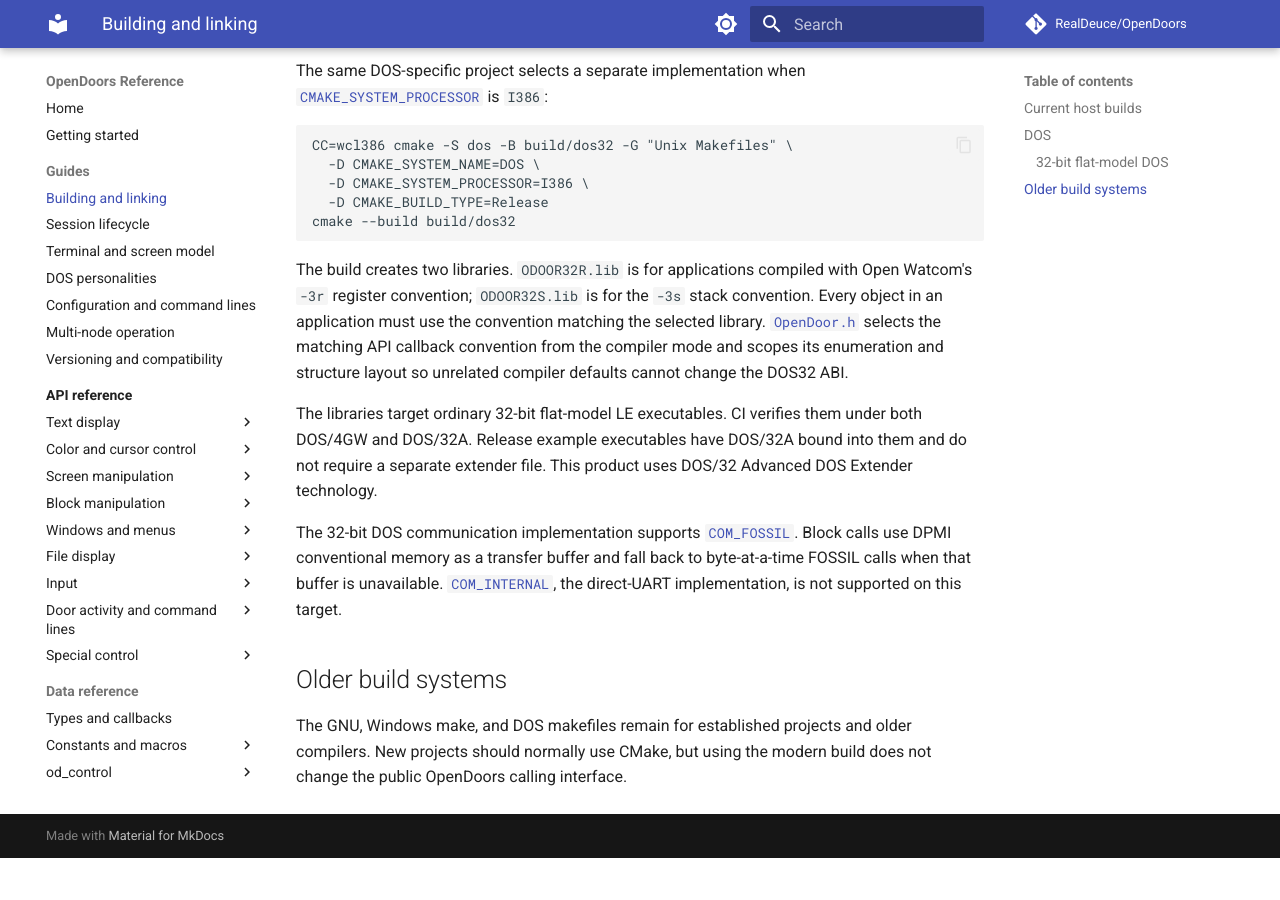
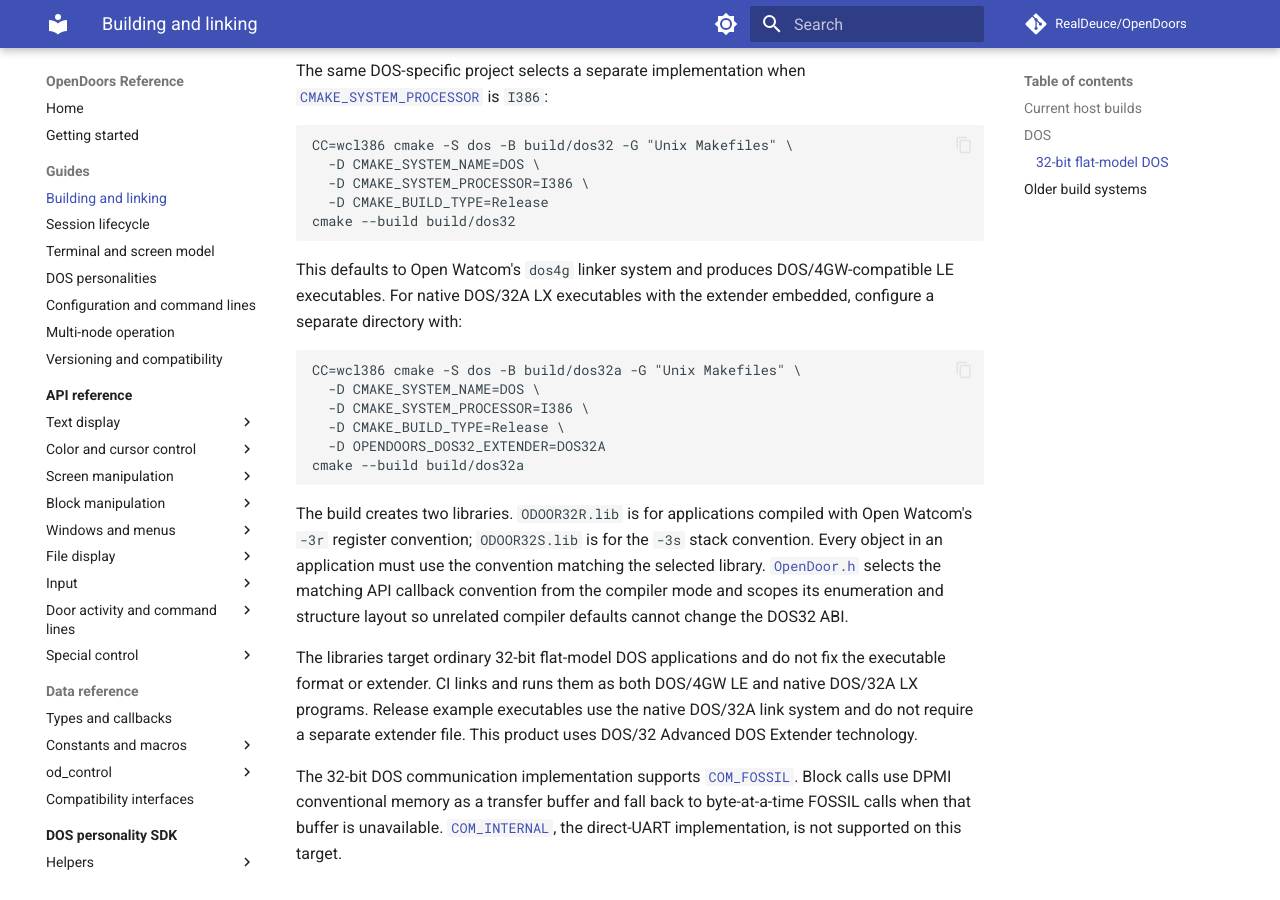
Before and after one commit to RealDeuce/OpenDoors, an MkDocs documentation site: the page built from docs/guides/building.md, in a window 1280 px wide and 900 px high, scrolled down 1674 px. Built offline with MkDocs 1.6.1 and Material for MkDocs 9.7.7, drawn with Linux system fonts in a browser that asks for light colours; comment, search, counter and statistics services are not loaded; before the commit the page ends 2532 px from its top, so only the background shows below that.

Commit message:
Use native DOS32A builds for releases

````diff
--- a/docs/guides/building.md
+++ b/docs/guides/building.md
@@ -94,6 +94,19 @@
 cmake --build build/dos32
 ```
 
+This defaults to Open Watcom's `dos4g` linker system and produces
+DOS/4GW-compatible LE executables. For native DOS/32A LX executables with the
+extender embedded, configure a separate directory with:
+
+```sh
+CC=wcl386 cmake -S dos -B build/dos32a -G "Unix Makefiles" \
+  -D CMAKE_SYSTEM_NAME=DOS \
+  -D CMAKE_SYSTEM_PROCESSOR=I386 \
+  -D CMAKE_BUILD_TYPE=Release \
+  -D OPENDOORS_DOS32_EXTENDER=DOS32A
+cmake --build build/dos32a
+```
+
 The build creates two libraries. `ODOOR32R.lib` is for applications compiled
 with Open Watcom's `-3r` register convention; `ODOOR32S.lib` is for the `-3s`
 stack convention. Every object in an application must use the convention
@@ -102,10 +115,11 @@
 its enumeration and structure layout so unrelated compiler defaults cannot
 change the DOS32 ABI.
 
-The libraries target ordinary 32-bit flat-model LE executables. CI verifies
-them under both DOS/4GW and DOS/32A. Release example executables have DOS/32A
-bound into them and do not require a separate extender file. This product uses
-DOS/32 Advanced DOS Extender technology.
+The libraries target ordinary 32-bit flat-model DOS applications and do not
+fix the executable format or extender. CI links and runs them as both
+DOS/4GW LE and native DOS/32A LX programs. Release example executables use the
+native DOS/32A link system and do not require a separate extender file. This
+product uses DOS/32 Advanced DOS Extender technology.
 
 The 32-bit DOS communication implementation supports
 [`COM_FOSSIL`](../reference/constants/session.md#communication-methods).
````
Also changed, not shown: CHANGELOG.md (+2 -2 lines), README.md (+8 -3 lines), release/RELEASE_NOTES.md (+3 -2 lines), 5 other files.
